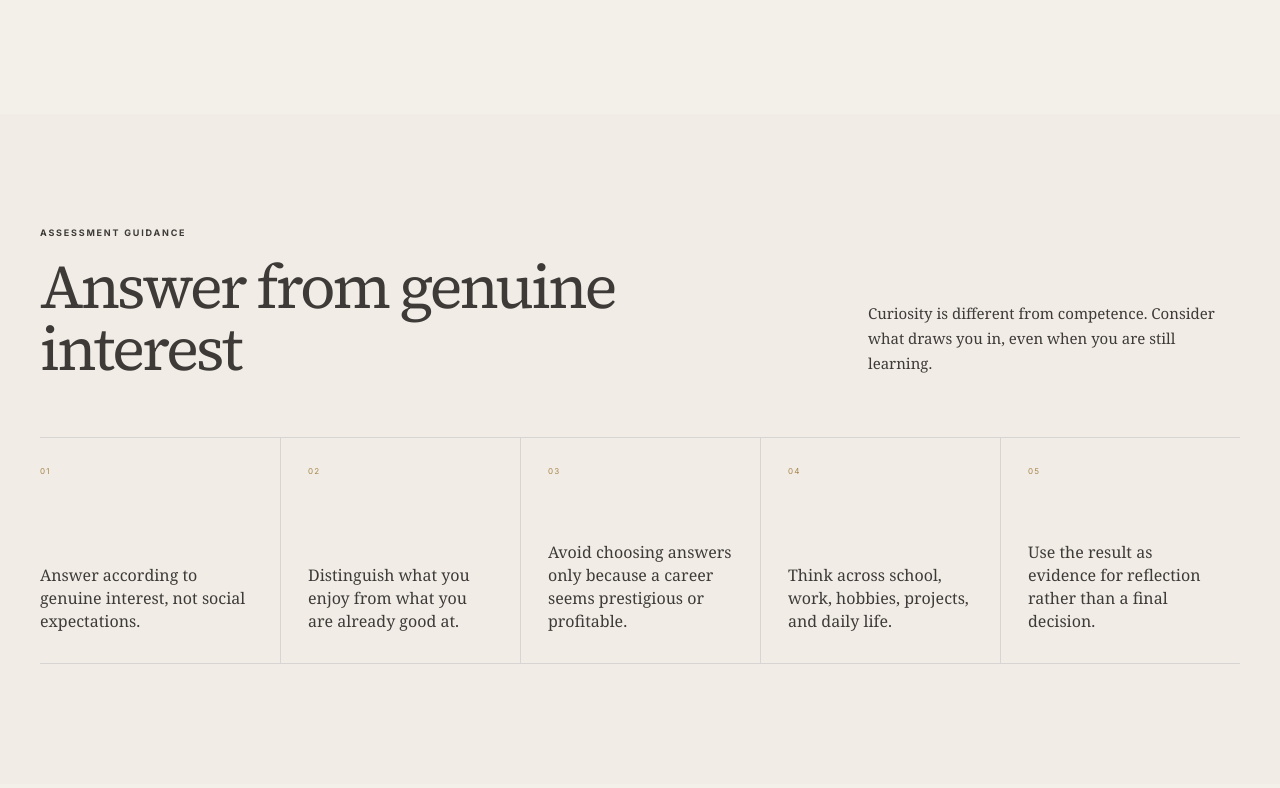
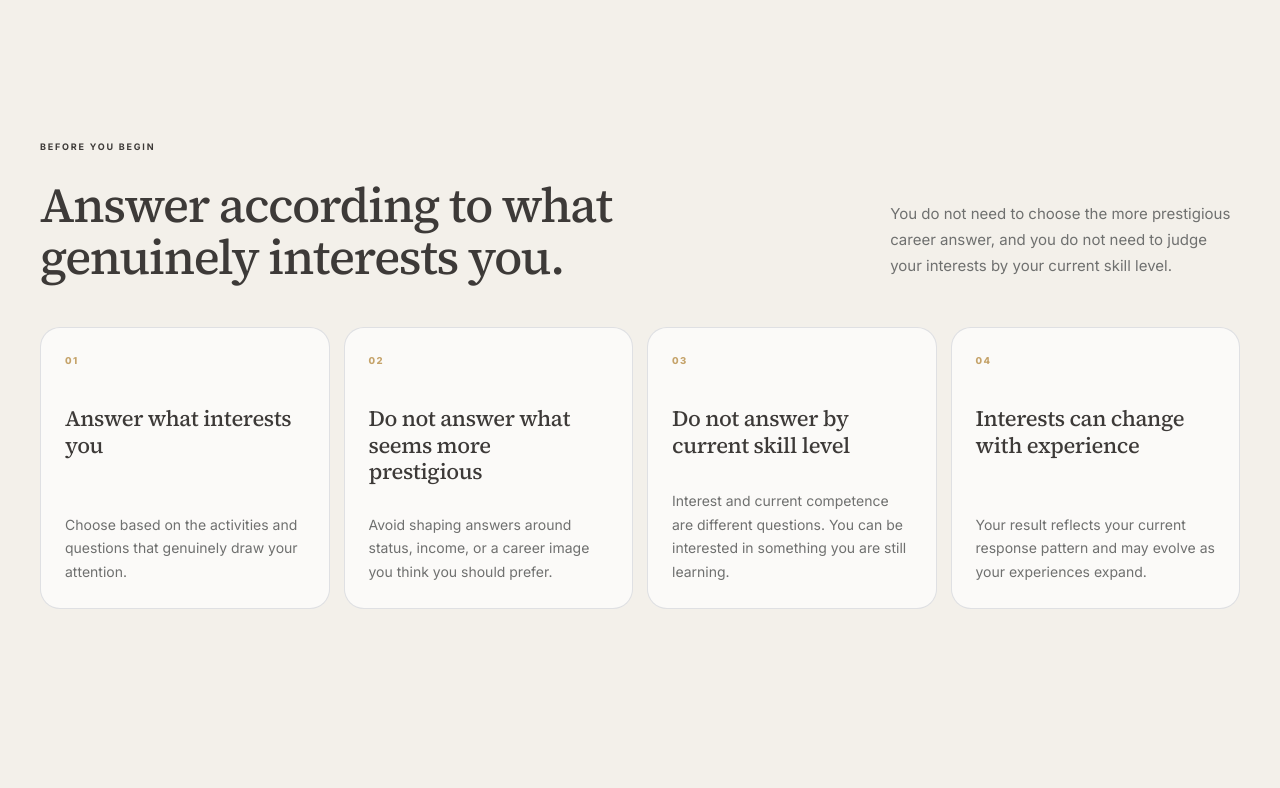
Before and after one commit to sidragon13-cyber/innergeodessa, a Next.js app: page /career in a window 1280 px wide. Shown: the part 3472-4260 px from the top of the page. Built offline with nearby package versions, Linux system fonts and the light colour scheme; no server answers.

Commit message:
refactor(career): clarify answering guidance

```diff
--- a/src/components/career/career-landing-v1.module.css
+++ b/src/components/career/career-landing-v1.module.css
@@ -796,7 +796,118 @@
   line-height: 1.55;
 }
 
+.guidanceSection {
+  padding-top: clamp(18px, 2vw, 28px);
+  padding-bottom: clamp(82px, 8vw, 112px);
+}
+
+.guidanceHeader {
+  display: grid;
+  grid-template-columns:
+    minmax(0, 1fr)
+    minmax(320px, 0.46fr);
+  gap: clamp(48px, 7vw, 90px);
+  align-items: end;
+  margin-bottom: 44px;
+}
+
+.guidanceHeader h2 {
+  max-width: 720px;
+  margin: 14px 0 0;
+  color:
+    var(--brand-text, #3d3a38);
+  font-family:
+    var(
+      --font-display,
+      "Source Serif 4",
+      Georgia,
+      serif
+    );
+  font-size:
+    clamp(40px, 3.8vw, 54px);
+  font-weight: 500;
+  line-height: 1.07;
+  letter-spacing: -0.03em;
+  text-wrap: balance;
+}
+
+.guidanceIntro {
+  max-width: 500px;
+  margin: 0 0 4px;
+  color:
+    var(--brand-text-secondary, #6f706f);
+  font-size: 15px;
+  line-height: 1.74;
+}
+
+.guidanceGrid {
+  display: grid;
+  grid-template-columns:
+    repeat(4, minmax(0, 1fr));
+  gap: 14px;
+}
+
+.guidanceCard {
+  display: flex;
+  min-height: 250px;
+  flex-direction: column;
+  padding: 26px 24px 25px;
+  border: 1.5px solid
+    var(--brand-border, #ddd8cf);
+  border-radius: 20px;
+  background:
+    rgba(255, 255, 255, 0.64);
+}
+
+.guidanceIndex {
+  color:
+    var(--brand-gold, #c5a36a);
+  font-size: 9.5px;
+  font-weight: 800;
+  letter-spacing: 0.15em;
+  line-height: 1.4;
+}
+
+.guidanceCard h3 {
+  max-width: 250px;
+  margin: 38px 0 0;
+  color:
+    var(--brand-text, #3d3a38);
+  font-family:
+    var(
+      --font-display,
+      "Source Serif 4",
+      Georgia,
+      serif
+    );
+  font-size: 22px;
+  font-weight: 500;
+  line-height: 1.2;
+  letter-spacing: -0.018em;
+}
+
+.guidanceCard > p {
+  margin: auto 0 0;
+  padding-top: 28px;
+  color:
+    var(--brand-text-secondary, #6f706f);
+  font-size: 14px;
+  line-height: 1.68;
+}
+
 @media (max-width: 1050px) {
+  .guidanceGrid {
+    grid-template-columns:
+      repeat(2, minmax(0, 1fr));
+  }
+
+  .guidanceHeader {
+    grid-template-columns:
+      minmax(0, 1fr)
+      minmax(280px, 0.5fr);
+    gap: 40px;
+  }
+
   .riasecGrid {
     grid-template-columns:
       repeat(2, minmax(0, 1fr));
@@ -832,6 +943,15 @@
 }
 
 @media (max-width: 900px) {
+  .guidanceHeader {
+    grid-template-columns: 1fr;
+    gap: 26px;
+  }
+
+  .guidanceIntro {
+    max-width: 680px;
+  }
+
   .resultCard {
     grid-template-columns: 1fr;
   }
@@ -907,6 +1027,43 @@
 }
 
 @media (max-width: 620px) {
+  .guidanceSection {
+    padding:
+      66px 0 72px;
+  }
+
+  .guidanceHeader {
+    margin-bottom: 32px;
+  }
+
+  .guidanceHeader h2 {
+    font-size: 36px;
+  }
+
+  .guidanceIntro {
+    font-size: 14px;
+  }
+
+  .guidanceGrid {
+    grid-template-columns: 1fr;
+    gap: 12px;
+  }
+
+  .guidanceCard {
+    min-height: 220px;
+    padding: 24px;
+    border-radius: 18px;
+  }
+
+  .guidanceCard h3 {
+    margin-top: 30px;
+    font-size: 21px;
+  }
+
+  .guidanceCard > p {
+    font-size: 13.5px;
+  }
+
   .resultSection {
     padding-bottom: 74px;
   }
--- a/src/components/career/career-landing.tsx
+++ b/src/components/career/career-landing.tsx
@@ -316,31 +316,44 @@ export function CareerLanding() {
         </div>
       </Container>
 
-      <section className="career-guidance">
-        <Container>
-          <div className="career-section-heading">
+      <Container
+        as="section"
+        size="wide"
+        className={styles.guidanceSection}
+      >
+        <div className={styles.guidanceHeader}>
           <div>
             <p className="eyebrow">
               {dictionary.guidance.eyebrow}
             </p>
+
             <h2>{dictionary.guidance.title}</h2>
           </div>
 
-            <p>{dictionary.guidance.description}</p>
+          <p className={styles.guidanceIntro}>
+            {dictionary.guidance.description}
+          </p>
         </div>
 
-          <div className="career-guidance-grid">
+        <div className={styles.guidanceGrid}>
           {dictionary.guidance.items.map(
             (item, index) => (
-                <article key={item}>
-                  <span>0{index + 1}</span>
-                  <p>{item}</p>
+              <article
+                className={styles.guidanceCard}
+                key={item.title}
+              >
+                <span className={styles.guidanceIndex}>
+                  0{index + 1}
+                </span>
+
+                <h3>{item.title}</h3>
+
+                <p>{item.description}</p>
               </article>
             ),
           )}
         </div>
       </Container>
-      </section>
 
       <section className="career-disclaimer">
         <Container className="career-disclaimer-inner">
--- a/src/data/i18n/career.ts
+++ b/src/data/i18n/career.ts
@@ -58,7 +58,10 @@ export type CareerLandingDictionary = {
     eyebrow: string;
     title: string;
     description: string;
-    items: readonly string[];
+    items: readonly {
+      title: string;
+      description: string;
+    }[];
   };
 
   disclaimer: {
@@ -229,16 +232,31 @@ export const careerLandingDictionaries: Record<
     },
 
     guidance: {
-      eyebrow: "Assessment guidance",
-      title: "Answer from genuine interest",
+      eyebrow: "Before you begin",
+      title: "Answer according to what genuinely interests you.",
       description:
-        "Curiosity is different from competence. Consider what draws you in, even when you are still learning.",
+        "You do not need to choose the more prestigious career answer, and you do not need to judge your interests by your current skill level.",
       items: [
-        "Answer according to genuine interest, not social expectations.",
-        "Distinguish what you enjoy from what you are already good at.",
-        "Avoid choosing answers only because a career seems prestigious or profitable.",
-        "Think across school, work, hobbies, projects, and daily life.",
-        "Use the result as evidence for reflection rather than a final decision.",
+        {
+          title: "Answer what interests you",
+          description:
+            "Choose based on the activities and questions that genuinely draw your attention.",
+        },
+        {
+          title: "Do not answer what seems more prestigious",
+          description:
+            "Avoid shaping answers around status, income, or a career image you think you should prefer.",
+        },
+        {
+          title: "Do not answer by current skill level",
+          description:
+            "Interest and current competence are different questions. You can be interested in something you are still learning.",
+        },
+        {
+          title: "Interests can change with experience",
+          description:
+            "Your result reflects your current response pattern and may evolve as your experiences expand.",
+        },
       ],
     },
 
@@ -419,16 +437,31 @@ export const careerLandingDictionaries: Record<
     },
 
     guidance: {
-      eyebrow: "作答指导",
-      title: "根据真实兴趣作答",
+      eyebrow: "开始之前",
+      title: "按照真正吸引你的活动作答。",
       description:
-        "兴趣和能力并不完全相同。即使你仍在学习，也应考虑哪些事情能够真正吸引你。",
+        "不需要选择更体面的职业答案，也不需要按照当前技能高低来判断自己的兴趣。",
       items: [
-        "根据真实兴趣作答，而不是迎合社会期待。",
-        "区分你喜欢做的事情和你目前已经擅长的事情。",
-        "不要只因为某个职业看起来体面或收入较高而选择答案。",
-        "综合考虑学习、工作、兴趣爱好、个人项目和日常生活。",
-        "把结果作为反思依据，而不是最终职业决定。",
+        {
+          title: "回答“我感兴趣什么”",
+          description:
+            "依据真正能够吸引你注意力的活动、问题和体验作答。",
+        },
+        {
+          title: "不要回答“什么职业更体面”",
+          description:
+            "不要因为社会地位、收入或理想职业形象而改变自己的真实答案。",
+        },
+        {
+          title: "不要按当前技能高低作答",
+          description:
+            "兴趣和当前能力是不同的问题；即使仍在学习，也可能对某个方向有真实兴趣。",
+        },
+        {
+          title: "兴趣可以随着经历变化",
+          description:
+            "结果反映的是你当前回答所呈现的兴趣结构，也可能随着经验增加而发生变化。",
+        },
       ],
     },
 
```
Lines whose indentation alone changed are shown as unchanged.
